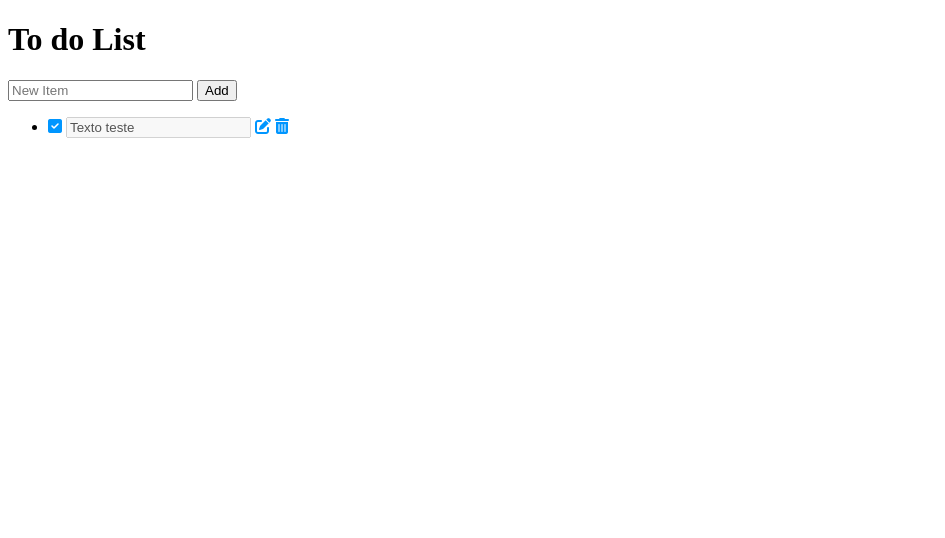
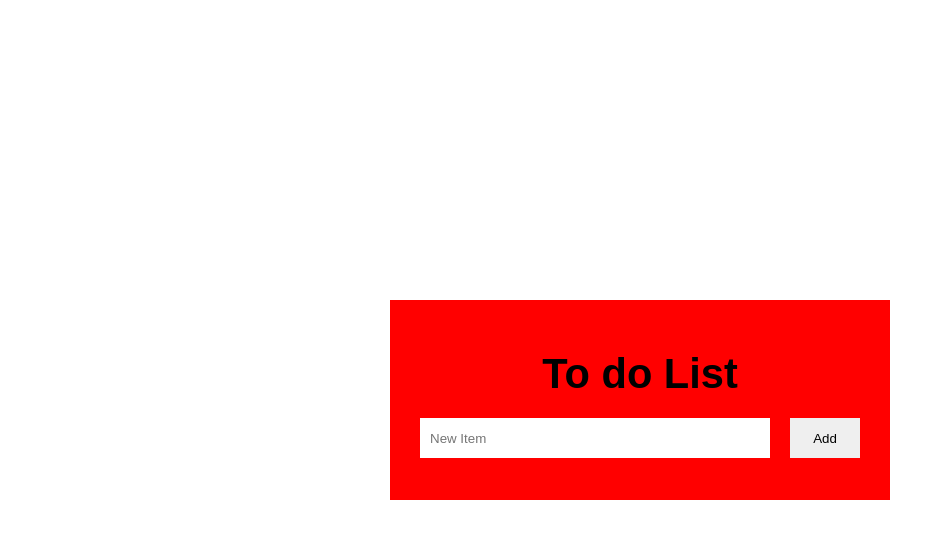
Before and after one commit to FelipeSDS23/To-do-list, a plain HTML site: page index.html in a window 1280 px wide. Shown: the whole page, without its empty margins (0-945 px from the left). Drawn offline with Linux system fonts and the light colour scheme.

Commit message:
Css base finalizado

```diff
--- a/css/style.css
+++ b/css/style.css
@@ -0,0 +1,79 @@
+:root {
+    --form-color: #ff0000;
+    --icons-color: #0096ff;
+    --main-font: 'Ubuntu', sans-serif;
+}
+
+*{
+    margin: 0;
+    padding: 0;
+    box-sizing: border-box;
+    font-family: var(--main-font);
+}
+
+body {
+    min-height: 100vh;
+    min-width: 100vw;
+    overflow-x: hidden;
+    display: flex;
+    justify-content: center;
+    align-items: center;
+}
+
+.todoApp {
+    background-color: var(--form-color);
+    padding: 20px 0;
+}
+
+/*Formulario*/
+.formDiv {
+    min-height: 130px;
+    width: 500px;
+    font-size: 1.3em;
+}
+.formDiv > h1 {
+    text-align: center;
+    margin: 30px 10px 10px 10px;
+}
+.formDiv > .form > input {
+    height: 40px;
+    margin: 10px;
+    border: none;
+}
+.formDiv > .form > .inputTask {
+    width: 350px;
+    padding: 10px;
+}
+.formDiv > .form > .submitBtn {
+    width: 70px;
+    cursor: pointer;
+}
+.formDiv > .form {
+    display: flex;
+    justify-content: center;
+    margin: 10px;
+}
+/*Fim Formulario*/
+
+/*Lista*/
+.listDiv {
+    min-width: 400px;
+    font-size: 1.3em;
+}
+.listDiv > .taskList {
+    list-style-type: none;
+}
+.listDiv > .taskList > .taskLi {
+    display: flex;
+    justify-content: space-around;
+    align-items: center;
+    margin: 10px 25px;
+}
+.listDiv > .taskList > .taskLi > .icon {
+    color: var(--icons-color);
+}
+.listDiv > .taskList > .taskLi > .taskName {
+    min-width: 350px;
+    padding: 10px;
+}
+/*Fim Lista*/
--- a/index.html
+++ b/index.html
@@ -1,5 +1,6 @@
 <!DOCTYPE html>
 <html lang="pt-br">
+
 <head>
     <meta charset="UTF-8">
     <meta http-equiv="X-UA-Compatible" content="IE=edge">
@@ -9,26 +10,31 @@
     <link rel="stylesheet" href="css/fontawesome-free-6.4.0-web/css/all.css">
     <link rel="stylesheet" href="css/style.css">
 </head>
+
 <body>
     <main class="todoApp">
-        <div>
+        <div class="formDiv">
             <h1>To do List</h1>
             <form action="#" class="form">
-                <input type="text" id="inputTarefa" placeholder="New Item">
-                <input type="submit" value="Add">
+                <input type="text" id="inputTask" placeholder="New Item" class="inputTask">
+                <input type="submit" value="Add" class="submitBtn">
             </form>
         </div>
-        <div>
+        <div class="listDiv">
             <ul id="taskList" class="taskList">
+                <!--
                 <li id="taskLi" class="taskLi">
-                    <i class="fa-sharp fa-solid fa-square-check" style="color: #0096ff;"></i>
-                    <input type="text" id="taskName" disabled value="Texto teste">
-                    <i class="fa-sharp fa-solid fa-pen-to-square" style="color: #0096ff;"></i>
-                    <i class="fa-solid fa-trash-can" style="color: #0096ff;"></i>
+                ****<i class="fa-sharp fa-solid fa-square icon"></i>****
+                    <i class="fa-sharp fa-solid fa-square-check icon"></i>
+                    <input type="text" id="taskName" class="taskName" value="Texto teste" disabled>
+                    <i class="fa-sharp fa-solid fa-pen-to-square icon"></i>
+                    <i class="fa-solid fa-trash-can icon"></i>
                 </li>
+                -->
             </ul>
         </div>
     </main>
     <script src="js/script.js"></script>
 </body>
+
 </html>
```
